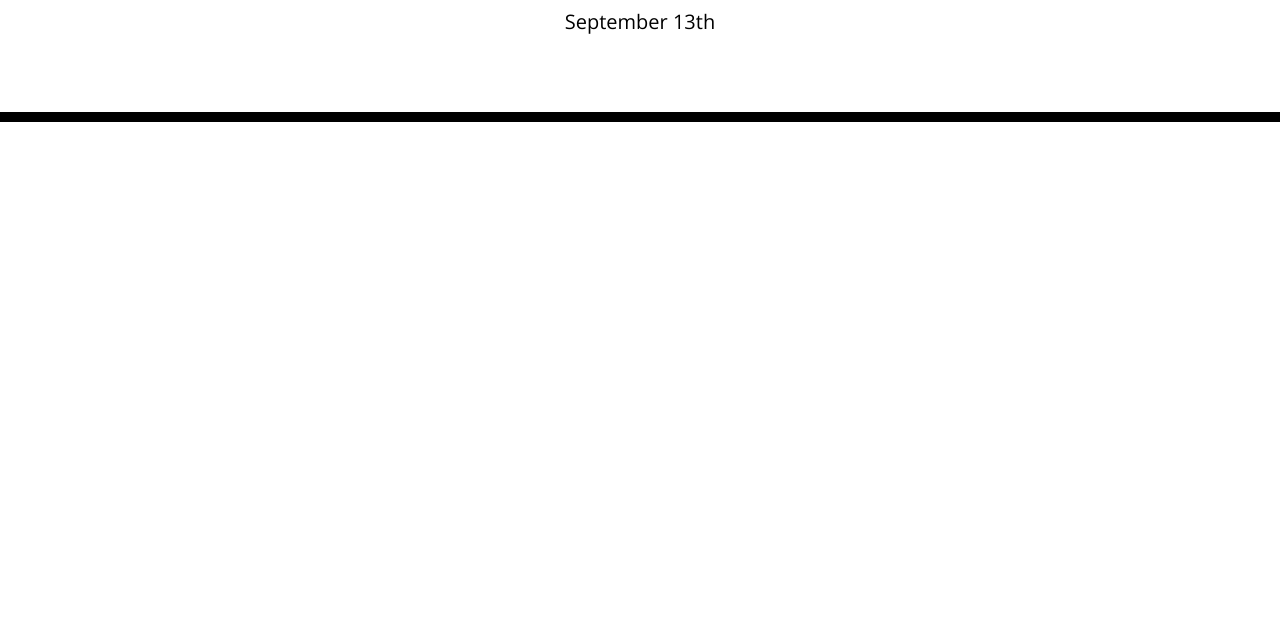
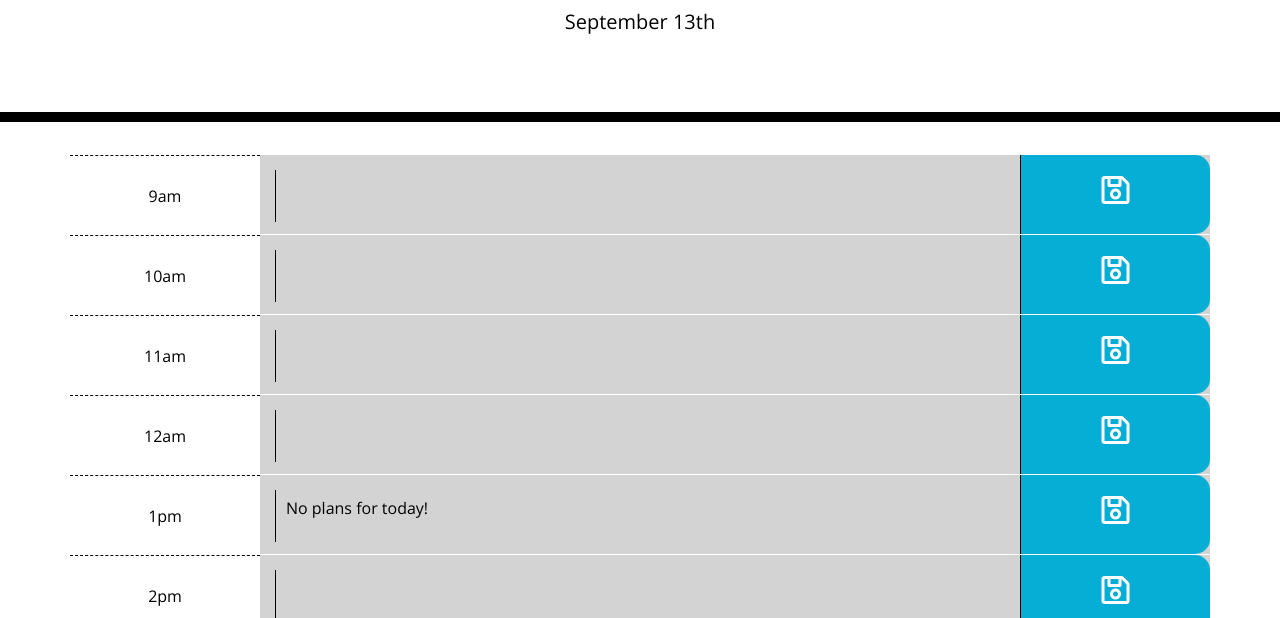
Before and after one commit to btoney1988/work_day_scheduler, a plain HTML site: page index.html in a window 1280 px wide. Shown: the part 182-800 px from the top of the page. Drawn offline with nearby package versions, Linux system fonts and the light colour scheme.

Commit message:
Working Product

```diff
--- a/index.html
+++ b/index.html
@@ -28,7 +28,7 @@
       <p class="lead">A simple calendar app for scheduling your work day</p>
       <p id="currentDay" class="lead"></p>
     </header>
-    <div class="container plannerContainer">
+    <div class="container">
       <!-- Timeblocks go here -->
     </div>
 
--- a/script.js
+++ b/script.js
@@ -1,5 +1,4 @@
 $(document).ready(function () {
-  const test = true;
   // Setting date from user browser
   var date = moment().format('MMMM Do');
   var currentDay = $("#currentDay");
@@ -15,25 +14,23 @@ $(document).ready(function () {
   } else {
     // this should only occur on first time the app is loaded in the browser
     planTextArr = new Array(9);
-    planTextArr[4] = "No Plans";
+    planTextArr[4] = "No plans for today!";
   }
-  if (test) { console.log("full array of plned text", planTextArr); }
 
-
-
+  var planContainer = $('.container');
+  // clear existing elements
+  planContainer.empty();
 
   for (var hour = 9; hour <= 17; hour++) {
-    var planContainer = $('#plannerContainer');
-    // clear existing elements
-    planContainer.empty();
+
     // index for array use offset from hour
     var index = hour - 9;
     var rowDiv = $("<div class='row plannerRow'>");
     rowDiv.attr('hour-index', hour);
 
-    var timeDivCol2 = $("<div class='col-2'>");
+    var timeDivCol2 = $("<div class='col-2 hour'>");
 
-    var timeBoxDiv = $("<span class='timeBox'>");
+    var timeBoxDiv = $("<div class='time-block'>");
 
     // format hours for display
     var displayHour = 0;
@@ -51,34 +48,68 @@ $(document).ready(function () {
     rowDiv.append(timeDivCol2);
     timeDivCol2.append(timeBoxDiv);
 
-    var planDiv = $("<input>");
+    var planDiv = $("<textarea class='dailyPlan' type='text'>");
     planDiv.attr('id', `input-${index}`);
     planDiv.attr('hour-index', index);
-    planDiv.attr('type', 'text');
-    planDiv.attr('class', 'dailyPlan');
 
     planDiv.val(planTextArr[index]);
 
-    var inputDivCol9 = $("<div class='col-9'>");
+    var inputDivCol8 = $("<div class='col-8'>");
 
-    rowDiv.append(inputDivCol9);
-    inputDivCol9.append(planDiv);
+    rowDiv.append(inputDivCol8);
+    inputDivCol8.append(planDiv);
 
-    var saveDivCol1 = $("<div class='col-1'>");
+    var saveDivCol1 = $("<div class='col-2 saveBtn'>");
 
-    var saveBtn = $("<i>");
+    var saveBtn = $("<i class='far fa-save saveIcon'>");
     saveBtn.attr('id', `saveid-${index}`);
     saveBtn.attr('save-id', index);
-    saveBtn.attr('class', "far fa-save saveIcon");
 
     rowDiv.append(saveDivCol1);
     saveDivCol1.append(saveBtn);
-    console.log(rowDiv[0]);
 
     updateRowColor(rowDiv, hour)
 
-    planContainer.append(rowDiv[0]);
-    console.log(planContainer)
+    planContainer.append(rowDiv);
   }
 
+  // function to update row color
+  function updateRowColor(hourRow, hour) {
+
+    if (hour < dayHour24) {
+      hourRow.addClass("past")
+    } else if (hour > dayHour24) {
+      hourRow.addClass("future")
+    } else {
+      hourRow.addClass("present")
+    }
+  };
+
+  $(document).on('click', 'i', function (event) {
+    event.preventDefault();
+
+    let $index = $(this).attr('save-id');
+
+    let inputId = '#input-' + $index;
+    let $value = $(inputId).val();
+
+    planTextArr[$index] = $value;
+
+
+    // remove shawdow pulse class
+    $(`#saveid-${$index}`).removeClass('shadowPulse');
+    localStorage.setItem("storedPlans", JSON.stringify(planTextArr));
+  });
+
+  // function to color save button on change of input
+  $(document).on('change', 'input', function (event) {
+    event.preventDefault();
+
+    // neeed to check for save button
+
+    let i = $(this).attr('hour-index');
+
+    // add shawdow pulse class
+    $(`#saveid-${i}`).addClass('shadowPulse');
+  });
 })
--- a/style.css
+++ b/style.css
@@ -11,6 +11,8 @@ textarea{
   color: #000000;
   border-left: 1px solid black;
   padding: 10px;
+  width: 100%;
+  margin-top: 2%;
 }
 
 .jumbotron {
@@ -28,9 +30,11 @@ textarea{
 .time-block{
   text-align: center;
   border-radius: 15px;
+  margin-top: 20%;
 }
 
 .row {
+  margin: 0 10 0 10;
   white-space: pre-wrap;
   height: 80px;
   border-top: 1px solid white;;
@@ -63,9 +67,15 @@ textarea{
   border-bottom-right-radius: 15px;
   background-color: #06AED5;
   color: white;
+  text-align: center;
+  font-size: 32px;
 }
 
 .saveBtn i:hover {
   font-size: 20px;
   transition: all .3s ease-in-out;
 }
+
+.saveIcon {
+  margin-top: 12%;
+}
```
